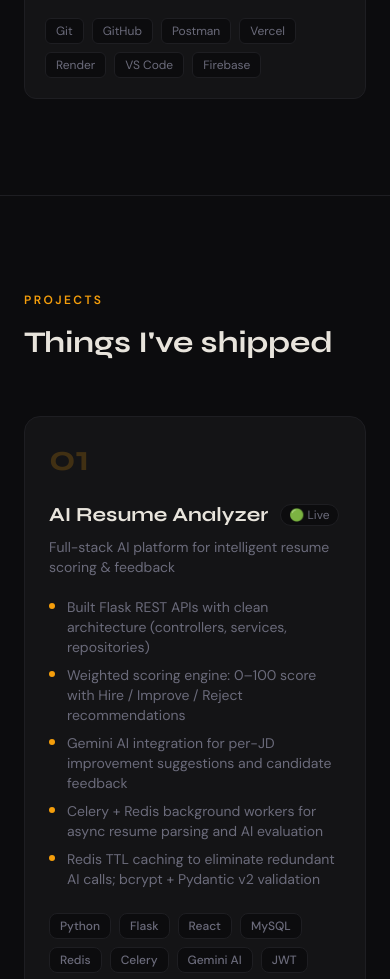
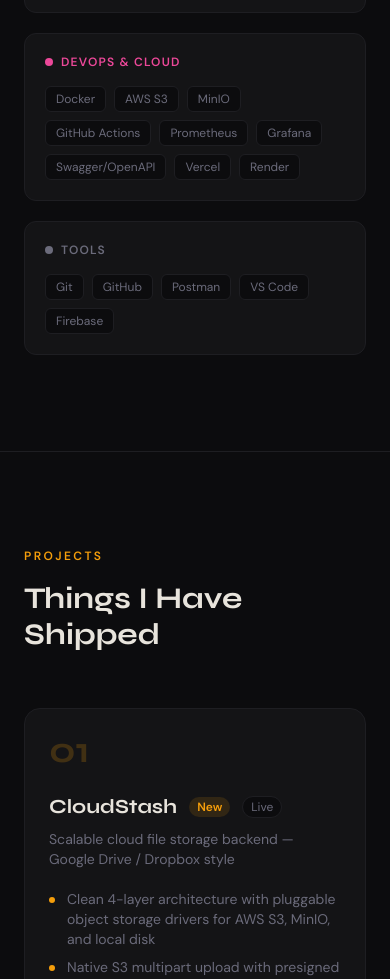
Before and after one commit to alpeshborekar/portfolio, a React (Vite) app in the folder my-portfolio/: page / in a window 390 px wide. Shown: the part 3481-4460 px from the top of the page. Built offline with nearby package versions, Linux system fonts and the light colour scheme; the HTML template or start-up script is replaced by a standard one.

Commit message:
Redesigned portfolio UI and improved responsiveness

```diff
--- a/my-portfolio/src/sections/Projects.jsx
+++ b/my-portfolio/src/sections/Projects.jsx
@@ -4,53 +4,102 @@ import { FiGithub, FiExternalLink } from 'react-icons/fi'
 const projects = [
   {
     num: '01',
+    title: 'CloudStash',
+    status: 'Live',
+    tagline: 'Scalable cloud file storage backend — Google Drive / Dropbox style',
+    bullets: [
+      'Clean 4-layer architecture with pluggable object storage drivers for AWS S3, MinIO, and local disk',
+      'Native S3 multipart upload with presigned URLs — large files go directly to object storage, API server never bottlenecks',
+      'Redis cache-aside metadata layer with TTL invalidation and PostgreSQL fallback for availability during cache failures',
+      'BullMQ async pipelines for virus scanning and thumbnail generation with retry logic, graceful shutdown, and real-time Socket.IO progress',
+      'SHA-256 streaming deduplication with cross-user blob sharing and per-user quota tracking',
+      'Swagger/OpenAPI docs, Prometheus metrics, Grafana dashboards, Docker Compose, GitHub Actions CI/CD',
+    ],
+    tech: [
+      'Node.js',
+      'TypeScript',
+      'PostgreSQL',
+      'Redis',
+      'AWS S3',
+      'BullMQ',
+      'Socket.IO',
+      'Docker',
+      'Prometheus',
+    ],
+    github: 'https://github.com/alpeshborekar',
+    demo: '#',
+    accent: '#f59e0b',
+    isNew: true,
+  },
+  {
+    num: '02',
     title: 'AI Resume Analyzer',
-    status: '🟢 Live',
-    tagline: 'Full-stack AI platform for intelligent resume scoring & feedback',
+    status: 'Live',
+    tagline: 'Full-stack AI platform for intelligent resume scoring and feedback',
     bullets: [
-      'Built Flask REST APIs with clean architecture (controllers, services, repositories)',
-      'Weighted scoring engine: 0–100 score with Hire / Improve / Reject recommendations',
+      'Built Flask REST APIs with clean architecture — controllers, services, repositories, validators',
+      'Weighted scoring engine producing 0-100 score with Hire / Improve / Reject recommendations',
       'Gemini AI integration for per-JD improvement suggestions and candidate feedback',
       'Celery + Redis background workers for async resume parsing and AI evaluation',
       'Redis TTL caching to eliminate redundant AI calls; bcrypt + Pydantic v2 validation',
     ],
-    tech: ['Python', 'Flask', 'React', 'MySQL', 'Redis', 'Celery', 'Gemini AI', 'JWT'],
+    tech: [
+      'Python',
+      'Flask',
+      'React',
+      'MySQL',
+      'Redis',
+      'Celery',
+      'Gemini AI',
+      'JWT',
+    ],
     github: 'https://github.com/alpeshborekar',
-    demo: 'https://resume-ai-ai-powered-ats-resume-ana.vercel.app/',
-    accent: '#f59e0b',
+    demo: '#',
+    accent: '#10b981',
+    isNew: false,
   },
   {
-    num: '02',
+    num: '03',
     title: 'SkillMatch Platform',
-    status: '🟢 Live',
+    status: 'Live',
     tagline: 'Job platform with intelligent skill-based candidate matching',
     bullets: [
       'Custom skill-overlap scoring with referenced MongoDB collections',
       'JWT-based RBAC across candidate, employer, and admin roles',
       'Compound indexes prevent duplicate applications at the database level',
-      'Application lifecycle (applied → shortlisted → rejected) via server-side middleware',
-      'Deployed frontend on Vercel and backend on Render',
+      'Application lifecycle middleware: applied → shortlisted → rejected',
+      'React frontend deployed on Vercel, Express backend on Render',
     ],
-    tech: ['Node.js', 'Express.js', 'MongoDB Atlas', 'JWT', 'React', 'Vercel', 'Render'],
+    tech: [
+      'Node.js',
+      'Express.js',
+      'MongoDB',
+      'JWT',
+      'React',
+      'Vercel',
+      'Render',
+    ],
     github: 'https://github.com/alpeshborekar/skillmatch-platform',
-    demo: 'https://skillmatch-platform.vercel.app/login',
-    accent: '#10b981',
+    demo: 'https://skillmatch-platform.vercel.app',
+    accent: '#a78bfa',
+    isNew: false,
   },
   {
-    num: '03',
+    num: '04',
     title: 'WanderLust',
-    status: '🔵 Backend',
-    tagline: 'Property listing & booking system with secure access control',
+    status: 'Backend',
+    tagline: 'Property listing and booking system with secure access control',
     bullets: [
       'REST APIs for listing and booking with isolated RBAC for host and guest users',
       'MongoDB schemas with referential integrity across users, listings, and bookings',
-      'Ownership checks on update/delete — only creating host can modify their records',
+      'Ownership checks on update and delete — only the creating host can modify records',
       'Consistent error handling and input validation at every route',
     ],
     tech: ['Node.js', 'Express.js', 'MongoDB', 'REST API', 'RBAC'],
     github: 'https://github.com/alpeshborekar/wanderlust',
     demo: null,
-    accent: '#a78bfa',
+    accent: '#f97316',
+    isNew: false,
   },
 ]
 
@@ -62,6 +111,7 @@ export default function Projects() {
     >
       <div className="max-w-6xl mx-auto">
 
+        {/* Section Label */}
         <motion.p
           initial={{ opacity: 0, y: 20 }}
           whileInView={{ opacity: 1, y: 0 }}
@@ -71,6 +121,7 @@ export default function Projects() {
           Projects
         </motion.p>
 
+        {/* Heading */}
         <motion.h2
           initial={{ opacity: 0, y: 30 }}
           whileInView={{ opacity: 1, y: 0 }}
@@ -78,9 +129,10 @@ export default function Projects() {
           transition={{ delay: 0.1 }}
           className="font-display font-bold text-3xl sm:text-4xl text-[#e8e4dc] mb-14"
         >
-          Things I've shipped
+          Things I Have Shipped
         </motion.h2>
 
+        {/* Projects */}
         <div className="flex flex-col gap-6">
           {projects.map((p, i) => (
             <motion.div
@@ -89,15 +141,17 @@ export default function Projects() {
               whileInView={{ opacity: 1, y: 0 }}
               viewport={{ once: true }}
               transition={{ delay: i * 0.1 }}
-              className="group relative p-6 sm:p-8 rounded-2xl border border-[#1e1e22] bg-[#141416] hover:border-[#2e2e36] transition-all duration-400 overflow-hidden"
+              className="group relative p-6 sm:p-8 rounded-2xl border border-[#1e1e22] bg-[#141416] hover:border-[#2e2e36] transition-all duration-300 overflow-hidden"
             >
+              {/* Accent line */}
               <div
-                className="absolute top-0 left-0 w-full h-1 rounded-t-2xl opacity-0 group-hover:opacity-100 transition-opacity duration-300"
+                className="absolute top-0 left-0 w-full h-[2px] rounded-t-2xl opacity-0 group-hover:opacity-100 transition-opacity duration-300"
                 style={{ backgroundColor: p.accent }}
               />
 
               <div className="flex flex-col sm:flex-row sm:items-start gap-6">
 
+                {/* Number */}
                 <span
                   className="font-display font-bold text-4xl sm:text-5xl leading-none opacity-20 shrink-0"
                   style={{ color: p.accent }}
@@ -105,40 +159,56 @@ export default function Projects() {
                   {p.num}
                 </span>
 
+                {/* Content */}
                 <div className="flex-1 min-w-0">
 
+                  {/* Title */}
                   <div className="flex flex-wrap items-center gap-3 mb-2">
                     <h3 className="font-display font-bold text-xl sm:text-2xl text-[#e8e4dc]">
                       {p.title}
                     </h3>
+
+                    {p.isNew && (
+                      <span
+                        className="text-xs px-2 py-0.5 rounded-full font-semibold"
+                        style={{
+                          color: p.accent,
+                          backgroundColor: `${p.accent}20`,
+                        }}
+                      >
+                        New
+                      </span>
+                    )}
 
                     <span className="text-xs px-2 py-0.5 rounded-full bg-[#0c0c0e] border border-[#1e1e22] text-[#6b6b7b]">
                       {p.status}
                     </span>
                   </div>
 
+                  {/* Tagline */}
                   <p className="text-[#6b6b7b] text-sm mb-5">
                     {p.tagline}
                   </p>
 
+                  {/* Bullet Points */}
                   <ul className="flex flex-col gap-2 mb-6">
-                    {p.bullets.map(b => (
+                    {p.bullets.map((b) => (
                       <li
                         key={b}
                         className="flex items-start gap-3 text-sm text-[#6b6b7b]"
                       >
                         <span
-                          className="mt-1.5 w-1.5 h-1.5 rounded-full shrink-0"
+                          className="mt-2 w-1.5 h-1.5 rounded-full shrink-0"
                           style={{ backgroundColor: p.accent }}
                         />
-
                         {b}
                       </li>
                     ))}
                   </ul>
 
+                  {/* Tech Stack */}
                   <div className="flex flex-wrap gap-2 mb-6">
-                    {p.tech.map(t => (
+                    {p.tech.map((t) => (
                       <span
                         key={t}
                         className="text-xs px-2.5 py-1 rounded-lg bg-[#0c0c0e] border border-[#1e1e22] text-[#6b6b7b] font-medium"
@@ -148,8 +218,10 @@ export default function Projects() {
                     ))}
                   </div>
 
+                  {/* Links */}
                   <div className="flex gap-5">
 
+                    {/* GitHub */}
                     <a
                       href={p.github}
                       target="_blank"
@@ -160,12 +232,13 @@ export default function Projects() {
                       GitHub
                     </a>
 
+                    {/* Demo */}
                     {p.demo ? (
                       <a
                         href={p.demo}
                         target="_blank"
                         rel="noreferrer"
-                        className="flex items-center gap-1.5 text-sm hover:text-[#e8e4dc] transition-colors"
+                        className="flex items-center gap-1.5 text-sm transition-colors hover:opacity-80"
                         style={{ color: p.accent }}
                       >
                         <FiExternalLink size={15} />
--- a/my-portfolio/src/sections/Skills.jsx
+++ b/my-portfolio/src/sections/Skills.jsx
@@ -4,12 +4,12 @@ const categories = [
   {
     label: 'Languages',
     color: '#f59e0b',
-    skills: ['JavaScript (ES6+)', 'Java', 'Python'],
+    skills: ['JavaScript (ES6+)', 'TypeScript', 'Python', 'Java', 'SQL'],
   },
   {
     label: 'Backend',
     color: '#10b981',
-    skills: ['Node.js', 'Express.js', 'Flask', 'REST APIs', 'JWT', 'RBAC', 'bcrypt', 'Celery', 'Middleware'],
+    skills: ['Node.js', 'Express.js', 'Flask', 'REST APIs', 'JWT', 'RBAC', 'bcrypt', 'BullMQ', 'Celery', 'Socket.IO'],
   },
   {
     label: 'Frontend',
@@ -17,9 +17,9 @@ const categories = [
     skills: ['React', 'HTML', 'CSS', 'Tailwind CSS'],
   },
   {
-    label: 'Databases',
+    label: 'Databases & Cache',
     color: '#f97316',
-    skills: ['MongoDB', 'MySQL', 'Redis', 'Schema Design', 'Indexing', 'Caching'],
+    skills: ['PostgreSQL', 'MongoDB Atlas', 'MySQL', 'Redis', 'Schema Design', 'Indexing', 'TTL Caching', 'Pub/Sub'],
   },
   {
     label: 'AI / ML',
@@ -27,9 +27,14 @@ const categories = [
     skills: ['Google Gemini API', 'NLP', 'Resume Parsing', 'Pydantic v2'],
   },
   {
-    label: 'Tools & Infra',
+    label: 'DevOps & Cloud',
+    color: '#ec4899',
+    skills: ['Docker', 'AWS S3', 'MinIO', 'GitHub Actions', 'Prometheus', 'Grafana', 'Swagger/OpenAPI', 'Vercel', 'Render'],
+  },
+  {
+    label: 'Tools',
     color: '#6b6b7b',
-    skills: ['Git', 'GitHub', 'Postman', 'Vercel', 'Render', 'VS Code', 'Firebase'],
+    skills: ['Git', 'GitHub', 'Postman', 'VS Code', 'Firebase'],
   },
 ]
 
@@ -65,7 +70,7 @@ export default function Skills() {
               whileInView={{ opacity: 1, y: 0 }}
               viewport={{ once: true }}
               transition={{ delay: ci * 0.08 }}
-              className="p-5 rounded-xl border border-[#1e1e22] bg-[#141416] hover:border-[#1e1e22]/80 transition-all duration-300"
+              className="p-5 rounded-xl border border-[#1e1e22] bg-[#141416] transition-all duration-300 hover:border-[#2e2e36]"
             >
               <div className="flex items-center gap-2 mb-4">
                 <span
@@ -97,6 +102,7 @@ export default function Skills() {
             </motion.div>
           ))}
         </div>
+
       </div>
     </section>
   )
```
Also changed, not shown: 1 other file (tests, documents, lock files or other folders).
